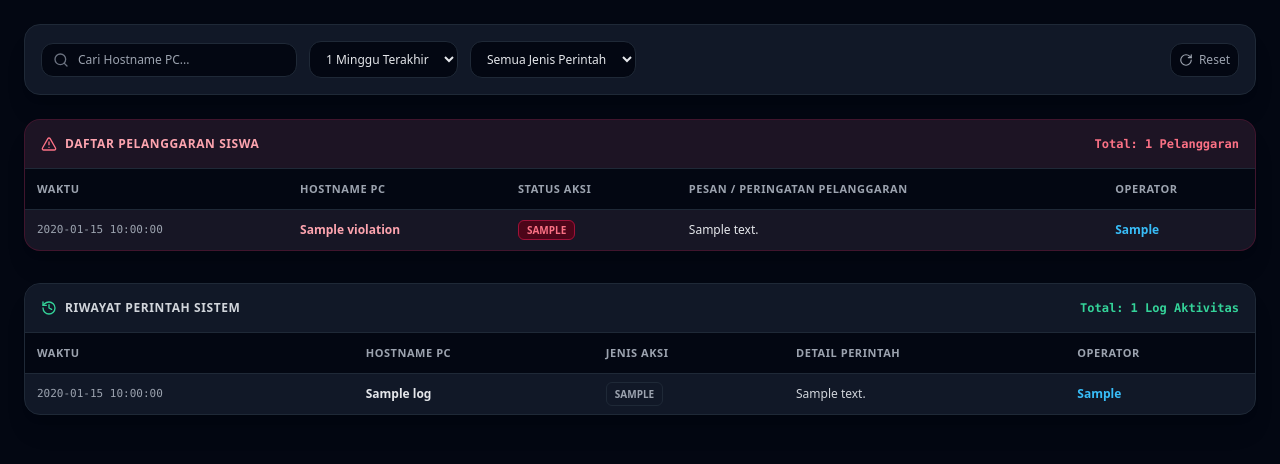
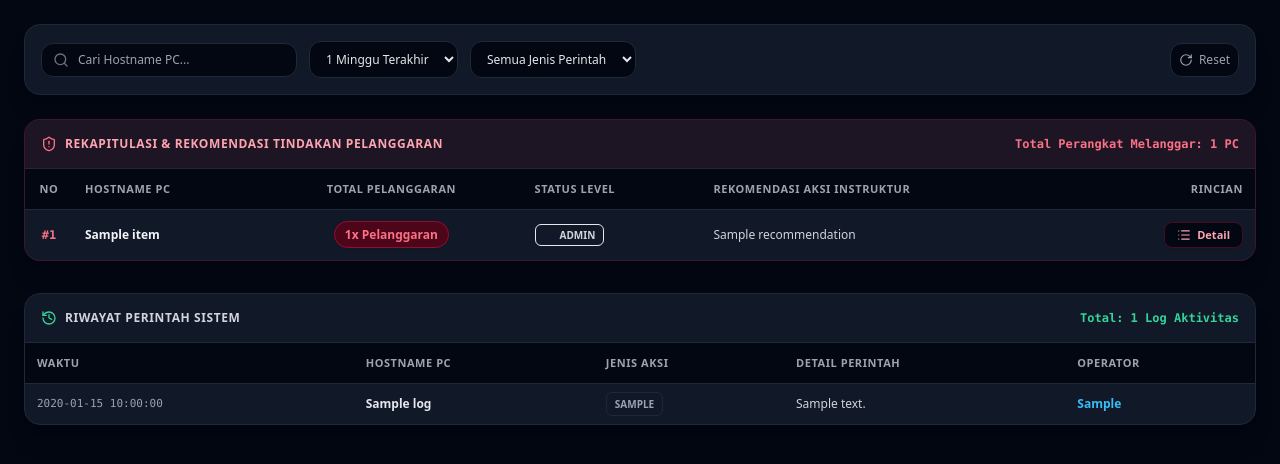
Before and after one commit to AbilFadliAhmad/watchers-server, a FastAPI app: template templates/logs.html in a window 1280 px wide. Shown: the part 91-555 px from the top of the page. Run offline with FastAPI, Linux system fonts and the light colour scheme; the template is opened without the code that fills it: most values are stand-ins (such as "Sample title", 1, 10 or a date in 2020); some libraries are stand-ins or nearby versions.

Commit message:
saran dan group pelanggaran

```diff
--- a/main.py
+++ b/main.py
@@ -411,7 +411,7 @@ async def get_logs_page(
             name="logs.html",
             context={
                 "user": user,
-                "violations": data["violations"],
+                "violations_summary": data["violations_summary"],
                 "logs": data["logs"],
                 "selected_action": action or "",
                 "selected_time_range": selected_time
--- a/templates/logs.html
+++ b/templates/logs.html
@@ -100,45 +100,92 @@
     <!-- Main Content Container -->
     <main class="flex-1 max-w-7xl w-full mx-auto space-y-8">
 
-        <!-- SECTION 1: TABEL PELANGGARAN SISWA (user_violations) -->
+        <!-- SECTION 1: REKAPITULASI PELANGGARAN SISWA PER PC (LENGKAP DENGAN SARAN AKSI) -->
         <section class="bg-gray-900 border border-rose-900/40 rounded-2xl shadow-xl overflow-hidden flex flex-col">
             <div class="p-4 border-b border-gray-800 bg-rose-950/20 flex justify-between items-center">
                 <div class="flex items-center gap-2">
-                    <i data-lucide="alert-triangle" class="w-4 h-4 text-rose-400"></i>
-                    <h2 class="text-xs font-bold uppercase tracking-wider text-rose-300">Daftar Pelanggaran Siswa</h2>
+                    <i data-lucide="shield-alert" class="w-4 h-4 text-rose-400"></i>
+                    <h2 class="text-xs font-bold uppercase tracking-wider text-rose-300">Rekapitulasi & Rekomendasi Tindakan Pelanggaran</h2>
                 </div>
                 <div class="text-xs text-rose-400 font-mono font-bold">
-                    Total: <span>{{ violations | length }}</span> Pelanggaran
+                    Total Perangkat Melanggar: <span>{{ violations_summary | length }}</span> PC
                 </div>
             </div>
 
-            <div class="overflow-x-auto custom-scrollbar max-h-80">
+            <div class="overflow-x-auto custom-scrollbar">
                 <table class="w-full text-left text-xs border-collapse">
-                    <thead class="sticky top-0 z-10 bg-gray-950 text-gray-400 border-b border-gray-800 text-[11px] font-semibold uppercase tracking-wider">
+                    <thead class="bg-gray-950 text-gray-400 border-b border-gray-800 text-[11px] font-semibold uppercase tracking-wider">
                         <tr>
-                            <th class="p-3">Waktu</th>
+                            <th class="p-3 w-12 text-center">No</th>
                             <th class="p-3">Hostname PC</th>
-                            <th class="p-3">Status Aksi</th>
-                            <th class="p-3">Pesan / Peringatan Pelanggaran</th>
-                            <th class="p-3">Operator</th>
+                            <th class="p-3 text-center">Total Pelanggaran</th>
+                            <th class="p-3">Status Level</th>
+                            <th class="p-3">Rekomendasi Aksi Instruktur</th>
+                            <th class="p-3 text-right">Rincian</th>
                         </tr>
                     </thead>
                     <tbody class="divide-y divide-gray-800/60 text-gray-300">
-                        {% for v in violations %}
-                        <tr class="log-row bg-rose-950/10 hover:bg-rose-950/30 transition">
-                            <td class="p-3 text-[11px] font-mono text-gray-400 whitespace-nowrap">{{ v.created_at }}</td>
-                            <td class="p-3 font-bold text-rose-300 log-hostname">{{ v.hostname }}</td>
-                            <td class="p-3">
-                                <span class="px-2 py-0.5 rounded-md text-[10px] font-bold uppercase border bg-rose-950 text-rose-400 border-rose-800">
-                                    {{ v.action_type }}
+                        {% for item in violations_summary %}
+                        <tr class="hover:bg-rose-950/20 transition">
+                            <td class="p-3 text-center font-mono font-bold text-rose-400">#{{ loop.index }}</td>
+                            <td class="p-3 font-bold text-gray-100 log-hostname">{{ item.hostname }}</td>
+                            <td class="p-3 text-center">
+                                <span class="px-2.5 py-1 rounded-full text-xs font-extrabold bg-rose-950 text-rose-400 border border-rose-800/80 shadow-sm">
+                                    {{ item.total_violations }}x Pelanggaran
                                 </span>
                             </td>
-                            <td class="p-3 text-gray-200 truncate max-w-md" title="{{ v.details or '-' }}">{{ v.details or '-' }}</td>
-                            <td class="p-3 text-sky-400 capitalize font-semibold">{{ v.executed_by_username }}</td>
+                            <td class="p-3">
+                                <span class="px-2 py-0.5 rounded-md text-[10px] font-bold uppercase border flex items-center gap-1 w-fit {{ item.advice_info.badge_color }}">
+                                    <i data-lucide="{{ item.advice_info.icon }}" class="w-3 h-3"></i>
+                                    {{ item.advice_info.level }}
+                                </span>
+                            </td>
+                            <td class="p-3 text-xs text-gray-300 max-w-xs leading-relaxed">
+                                {{ item.advice_info.recommendation }}
+                            </td>
+                            <td class="p-3 text-right">
+                                <button type="button" onclick="toggleViolationDetail('v-detail-{{ loop.index }}')" class="px-3 py-1 bg-gray-950 hover:bg-gray-800 text-rose-300 hover:text-white border border-rose-900/50 rounded-lg text-[11px] font-semibold transition inline-flex items-center gap-1.5 shadow-sm">
+                                    <i data-lucide="list" class="w-3.5 h-3.5"></i> Detail
+                                </button>
+                            </td>
+                        </tr>
+
+                        <!-- Accordion Detail Riwayat & Analisis Pelanggaran -->
+                        <tr id="v-detail-{{ loop.index }}" class="hidden bg-gray-950/90 border-t border-b border-rose-900/40">
+                            <td colspan="6" class="p-4 space-y-3">
+                                <!-- Card Analisis & Saran -->
+                                <div class="p-3 rounded-xl bg-rose-950/30 border border-rose-800/40 flex items-start gap-3">
+                                    <i data-lucide="info" class="w-4 h-4 text-rose-400 shrink-0 mt-0.5"></i>
+                                    <div class="space-y-1 text-xs">
+                                        <p class="font-bold text-rose-300">Catatan Analisis System untuk {{ item.hostname }}:</p>
+                                        <p class="text-gray-300">{{ item.advice_info.advice }}</p>
+                                        <p class="text-amber-300 font-semibold mt-1">Rekomendasi Tindakan: <span class="text-gray-200 font-normal">{{ item.advice_info.recommendation }}</span></p>
+                                    </div>
+                                </div>
+
+                                <!-- Daftar Riwayat Transaksi Pelanggaran -->
+                                <div class="space-y-1.5">
+                                    <p class="text-[11px] font-bold text-gray-400 uppercase tracking-wider">Riwayat Pelanggaran Tercatat:</p>
+                                    {% for rec in item.records %}
+                                    <div class="flex flex-wrap items-center justify-between p-2.5 rounded-xl bg-gray-900/90 border border-gray-800 text-xs gap-2">
+                                        <div class="flex items-center gap-2.5">
+                                            <span class="px-2 py-0.5 rounded text-[10px] font-bold uppercase bg-rose-950 text-rose-400 border border-rose-800 shrink-0">
+                                                {{ rec.action_type }}
+                                            </span>
+                                            <span class="text-gray-200 font-medium">{{ rec.details or 'Tidak ada catatan' }}</span>
+                                        </div>
+                                        <div class="flex items-center gap-4 text-[11px] font-mono text-gray-400">
+                                            <span>Operator: <strong class="text-sky-400 capitalize">{{ rec.executed_by_username }}</strong></span>
+                                            <span class="text-gray-500">{{ rec.created_at }}</span>
+                                        </div>
+                                    </div>
+                                    {% endfor %}
+                                </div>
+                            </td>
                         </tr>
                         {% else %}
                         <tr>
-                            <td colspan="5" class="text-center py-6 text-gray-500 text-xs">
+                            <td colspan="6" class="text-center py-8 text-gray-500 text-xs">
                                 Tidak ada catatan pelanggaran dalam periode ini.
                             </td>
                         </tr>
@@ -147,7 +194,6 @@
                 </table>
             </div>
         </section>
-
 
         <!-- SECTION 2: TABEL LOG AKTIVITAS UMUM (activity_logs) -->
         <section class="bg-gray-900 border border-gray-800 rounded-2xl shadow-xl overflow-hidden flex flex-col">
@@ -224,6 +270,13 @@
                 }
             });
         }
+
+        function toggleViolationDetail(detailId) {
+            const detailRow = document.getElementById(detailId);
+            if (detailRow) {
+                detailRow.classList.toggle('hidden');
+            }
+        }
     </script>
 </body>
 </html>
```
Also changed, not shown: management.py (+60 -9 lines), watchers.db.
